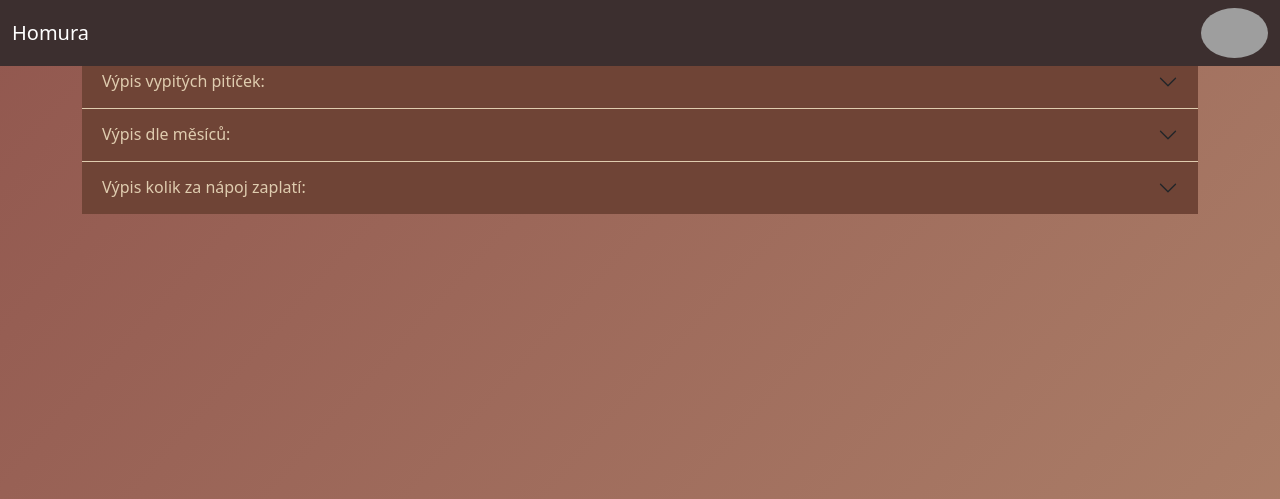
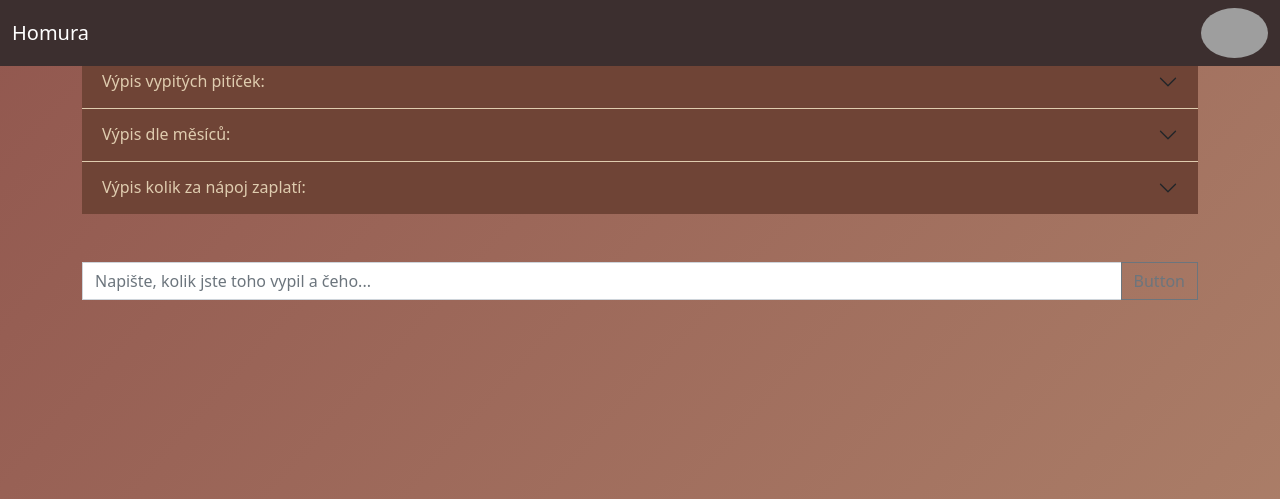
Before and after one commit to NeightN/Piticka, a PHP site: page /index2.php in a window 1280 px wide. Shown: the top 499 px of the page. Run offline with PHP 8.4, Linux system fonts and the light colour scheme; data comes from the database, SQL or seed files in the repository; some libraries are stand-ins or nearby versions; grey boxes are pictures that could not be loaded.

Commit message:
added changes and new input

```diff
--- a/css/style.css
+++ b/css/style.css
@@ -1,10 +1,3 @@
-.wide {
-  width: 100%;
-  height: 300px;
-  background-image: url('../img/texture-coffee-beans.jpg');
-  background-size: cover;
-}
-
 html, body {
   min-height: 100% !important;
   margin: 0;
--- a/index2.php
+++ b/index2.php
@@ -194,6 +194,16 @@ if (isset($_SESSION['admin']) != null) {
                             </div>
                         </div>
                     </div>
+
+                    <!-- inputs  -->
+
+                    <form class="mt-5" action="" method="POST">
+                        <div class="input-group mb-3">
+                            <input placeholder="Napište, kolik jste toho vypil a čeho..." type="text" class="form-control" placeholder="" aria-label="Example text with button addon" aria-describedby="button-addon1">
+                            <button class="btn btn-outline-secondary" type="button" id="button-addon1">Button</button>
+                        </div>
+                    </form>
+
                 </div>
                 <!-- Footer -->
                 <?php include("footer/footer.php") ?>
```
